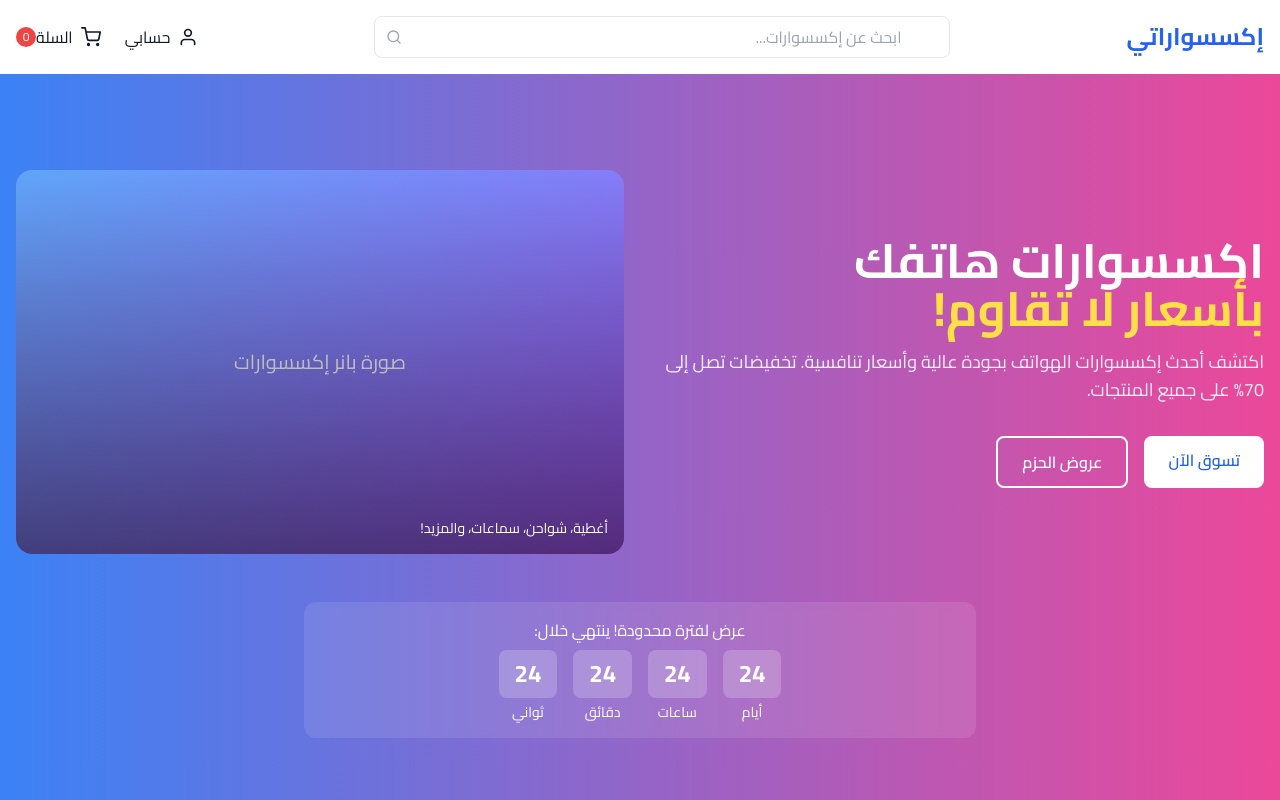
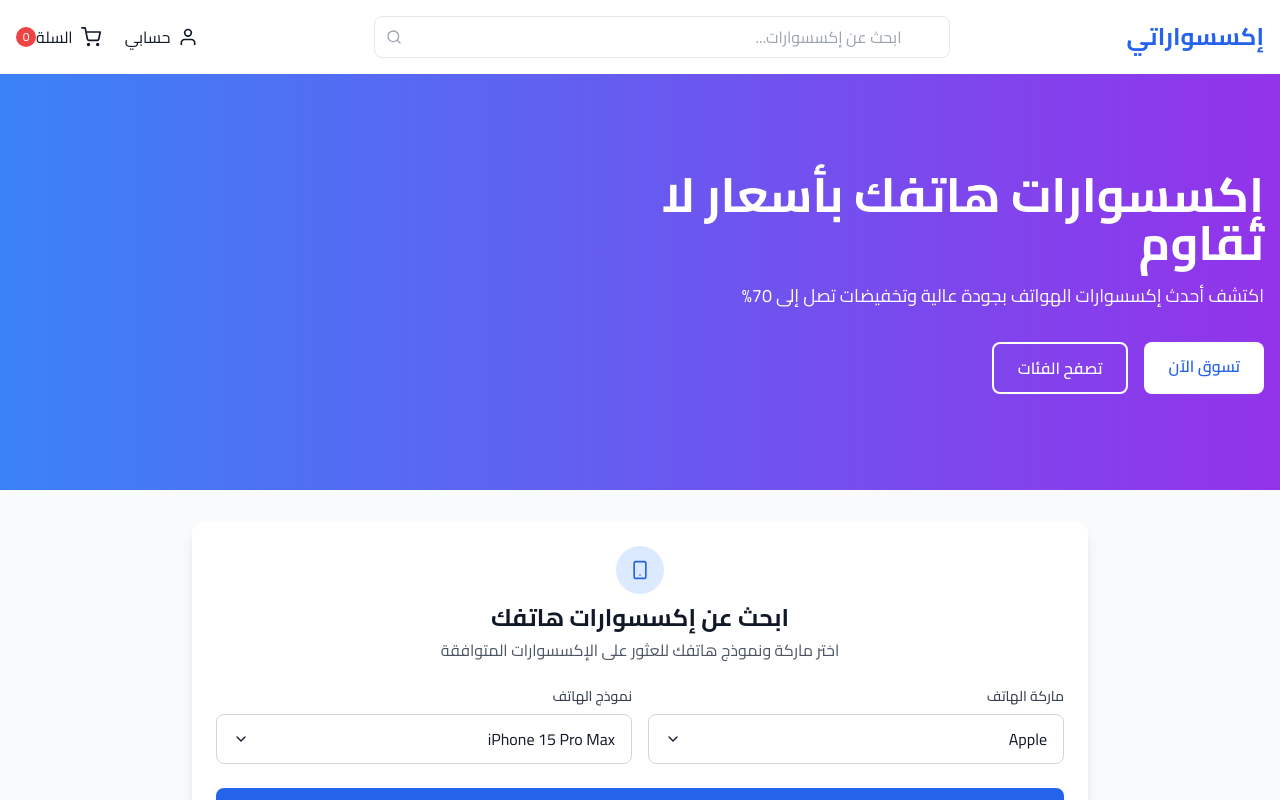
Before and after one commit to Mohamed122-r/mobile-store-frontend, a Next.js app: page / in a window 1280 px wide. Shown: the top 800 px of the page. Built offline with nearby package versions, Linux system fonts and the light colour scheme.

Commit message:
Update HeroBanner.js

```diff
--- a/components/home/HeroBanner.js
+++ b/components/home/HeroBanner.js
@@ -1,84 +1,32 @@
-
-import { motion } from 'framer-motion'
-import Link from 'next/link'
+import Link from 'next/link';
 
 export default function HeroBanner() {
   return (
-    <div className="relative bg-gradient-to-r from-primary-500 to-secondary-500 text-white overflow-hidden">
+    <div className="relative bg-gradient-to-r from-blue-500 to-purple-600 text-white">
       <div className="container mx-auto px-4 py-16 md:py-24">
-        <div className="grid grid-cols-1 md:grid-cols-2 gap-8 items-center">
-          {/* النص */}
-          <motion.div
-            initial={{ opacity: 0, x: -50 }}
-            animate={{ opacity: 1, x: 0 }}
-            transition={{ duration: 0.6 }}
-          >
+        <div className="max-w-2xl">
           <h1 className="text-4xl md:text-5xl font-bold mb-4">
-              اكسسوارات هاتفك
-              <span className="block text-yellow-300">بأسعار لا تقاوم!</span>
+            إكسسوارات هاتفك بأسعار لا تقاوم
           </h1>
-            <p className="text-lg mb-8 opacity-90">
-              اكتشف أحدث إكسسوارات الهواتف بجودة عالية وأسعار تنافسية.
-              تخفيضات تصل إلى 70% على جميع المنتجات.
+          <p className="text-lg mb-8">
+            اكتشف أحدث إكسسوارات الهواتف بجودة عالية وتخفيضات تصل إلى 70%
           </p>
           <div className="flex flex-wrap gap-4">
             <Link
               href="/products"
-                className="bg-white text-primary-600 px-6 py-3 rounded-lg font-semibold hover:bg-gray-100 transition"
+              className="bg-white text-blue-600 px-6 py-3 rounded-lg font-semibold hover:bg-gray-100"
             >
               تسوق الآن
             </Link>
             <Link
-                href="/categories/bundles"
-                className="border-2 border-white text-white px-6 py-3 rounded-lg font-semibold hover:bg-white hover:text-primary-600 transition"
+              href="/categories"
+              className="border-2 border-white px-6 py-3 rounded-lg font-semibold hover:bg-white hover:text-blue-600"
             >
-                عروض الحزم
+              تصفح الفئات
             </Link>
           </div>
-          </motion.div>
-
-          {/* الصورة */}
-          <motion.div
-            initial={{ opacity: 0, x: 50 }}
-            animate={{ opacity: 1, x: 0 }}
-            transition={{ duration: 0.6, delay: 0.2 }}
-            className="relative"
-          >
-            <div className="relative w-full h-64 md:h-96">
-              <div className="absolute inset-0 bg-gradient-to-t from-black/50 to-transparent rounded-2xl"></div>
-              <div className="absolute bottom-4 right-4 text-white">
-                <p className="text-sm">أغطية، شواحن، سماعات، والمزيد!</p>
-              </div>
-              {/* ⚠️ استبدل بصور حقيقية */}
-              <div className="w-full h-full bg-gradient-to-br from-blue-400 to-purple-500 rounded-2xl flex items-center justify-center">
-                <span className="text-white text-xl">صورة بانر إكسسوارات</span>
         </div>
       </div>
-          </motion.div>
     </div>
-
-        {/* العداد */}
-        <motion.div
-          initial={{ opacity: 0, y: 20 }}
-          animate={{ opacity: 1, y: 0 }}
-          transition={{ duration: 0.6, delay: 0.4 }}
-          className="mt-12 bg-white/10 backdrop-blur-sm rounded-xl p-4 max-w-2xl mx-auto"
-        >
-          <div className="text-center">
-            <p className="mb-2">عرض لفترة محدودة! ينتهي خلال:</p>
-            <div className="flex justify-center space-x-4 space-x-reverse">
-              {['أيام', 'ساعات', 'دقائق', 'ثواني'].map((unit, index) => (
-                <div key={unit} className="text-center">
-                  <div className="bg-white/20 rounded-lg px-4 py-2">
-                    <span className="text-2xl font-bold">24</span>
-                  </div>
-                  <span className="text-sm mt-1 block">{unit}</span>
-                </div>
-              ))}
-            </div>
-          </div>
-        </motion.div>
-      </div>
-    </div>
-  )
+  );
 }
```
Lines whose indentation alone changed are shown as unchanged.
